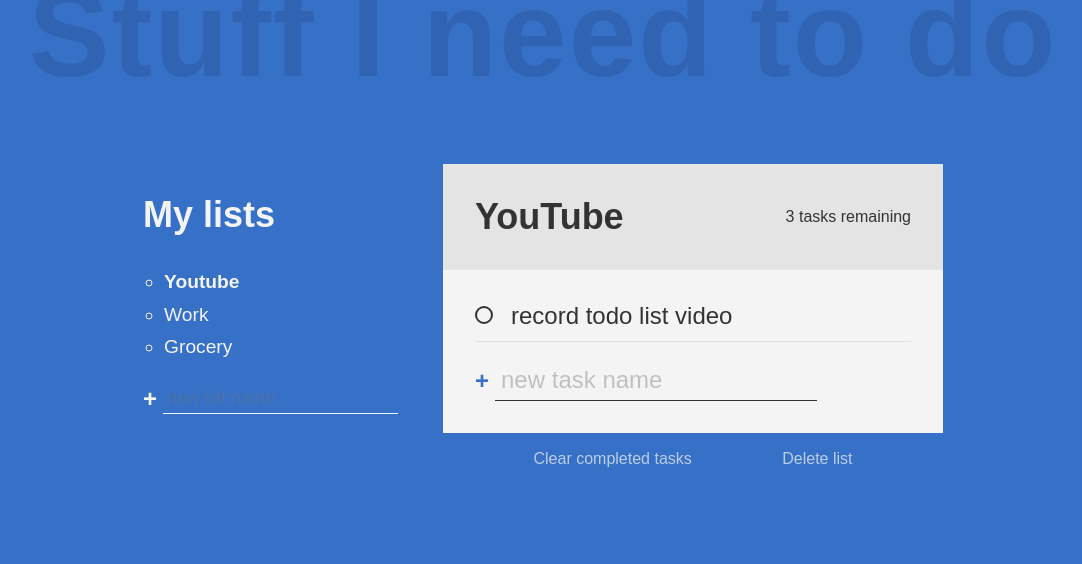
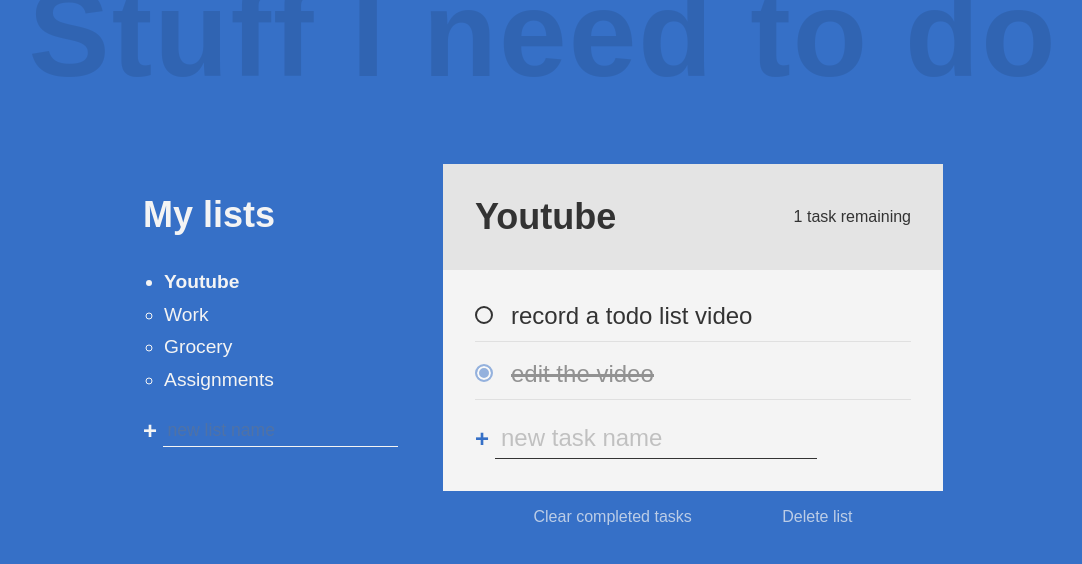
Before and after one commit to rizwanforcode/get-things-done, a React (Create React App) app: page / in a window 1280 px wide. Shown: the top 564 px of the page, without its empty margins (97-1179 px from the left). Built offline with nearby package versions, Linux system fonts and the light colour scheme.

Commit message:
Realized that i should not have used the activeListId if lists already had an id

```diff
--- a/src/AddList.js
+++ b/src/AddList.js
@@ -1,11 +1,43 @@
-const AddList = () => {
+import { useState } from "react";
+
+const AddList = ({ lists, setLists }) => {
+  const [newList, setNewList] = useState("");
+
+  const handleSubmit = (e) => {
+    e.preventDefault();
+
+    const newListObj = {
+      id: lists.length ? lists[lists.length - 1].id + 1 : 0,
+      title: newList,
+      datetime: new Date(),
+      active: true,
+    };
+    console.log([
+      ...lists.map((list) => ({ ...list, active: false })),
+      newListObj,
+    ]);
+    setLists([
+      ...lists.map((list) => ({ ...list, active: false })),
+      newListObj,
+    ]);
+  };
+
   return (
-    <form action="">
+    <form
+      action=""
+      onSubmit={(e) => {
+        handleSubmit(e);
+      }}
+    >
       <input
         type="text"
         className="new list"
         placeholder="new list name"
         aria-label="new list name"
+        value={newList}
+        onChange={(e) => {
+          setNewList(e.target.value);
+        }}
       />
       <button className="btn create" aria-label="create new list">
         +
--- a/src/AllLists.js
+++ b/src/AllLists.js
@@ -1,16 +1,19 @@
 import React from "react";
 import AddList from "./AddList";
+import { ListItem } from "./ListItem";
 
-const AllTasks = () => {
+const AllTasks = ({ lists, setLists, activeListId }) => {
   return (
     <div className="all-tasks">
       <h2 className="task-list-title">My lists</h2>
       <ul className="task-list">
-        <li className="list-name active-list">Youtube</li>
-        <li className="list-name">Work</li>
-        <li className="list-name">Grocery</li>
+        {lists
+          .sort((a, b) => a.datetime - b.datetime)
+          .map((list) => (
+            <ListItem activeListId={activeListId} list={list} key={list.id} />
+          ))}
       </ul>
-      <AddList />
+      <AddList lists={lists} setLists={setLists} />
     </div>
   );
 };
--- a/src/App.js
+++ b/src/App.js
@@ -1,7 +1,7 @@
 import { useState } from "react";
 import AllLists from "./AllLists";
 import Header from "./Header";
-import TodoList from "./TodoList";
+import TodoWrapper from "./TodoWrapper";
 import { addMinutes } from "date-fns";
 
 function App() {
@@ -9,7 +9,7 @@
   const [todos, setTodos] = useState([
     {
       id: 1,
-      task: "record a todo list video",
+      title: "record a todo list video",
       datetime: new Date(),
       completed: false,
       listId: 1,
@@ -17,49 +17,60 @@
 
     {
       id: 2,
-      task: "edit the video",
+      title: "edit the video",
       datetime: new Date(),
-      completed: false,
+      completed: true,
       listId: 1,
     },
 
     {
       id: 3,
-      task: "create the thumbnail",
+      title: "get the paperwork",
       datetime: new Date(),
       completed: false,
-      listId: 3,
+      listId: 2,
     },
   ]);
   const [lists, setLists] = useState([
     {
       id: 1,
-      listName: "Youtube",
+      title: "Youtube",
       datetime: new Date(),
       active: true,
     },
     {
       id: 2,
-      listName: "Work",
+      title: "Work",
       datetime: addMinutes(new Date(), 5),
-      active: true,
+      active: false,
     },
     {
       id: 3,
-      listName: "Grocery",
+      title: "Grocery",
       datetime: addMinutes(new Date(), 10),
-      active: true,
+      active: false,
+    },
+    {
+      id: 4,
+      title: "Assignments",
+      datetime: addMinutes(new Date(), 20),
+      active: false,
     },
   ]);
 
-  const [activeList, setActiveList] = useState(1);
-  const currentTasks = todos.filter((todo) => todo.listId === activeList);
-
+  const [activeListId, setActiveListId] = useState(
+    lists.find((list) => list.active).id
+  );
+  const currentTodos = todos.filter((todo) => todo.listId === activeListId);
   return (
     <>
       <Header title={title} />
-      <AllLists />
-      <TodoList />
+      <AllLists lists={lists} setLists={setLists} activeListId={activeListId} />
+      <TodoWrapper
+        currentTodos={currentTodos}
+        lists={lists}
+        activeListId={activeListId}
+      />
     </>
   );
 }
--- /dev/null
+++ b/src/ListItem.js
@@ -0,0 +1,11 @@
+import React from "react";
+
+export const ListItem = ({ list, activeListId }) => {
+  return (
+    <li
+      className={`list-name ${activeListId === list.id ? "active-list" : ""}`}
+    >
+      {list.title}
+    </li>
+  );
+};
--- a/src/Tasks.js
+++ b/src/Tasks.js
@@ -1,15 +1,22 @@
 import React from "react";
 
-const Tasks = () => {
+const Tasks = ({ currentTodos }) => {
+  // Important: make the input checkbox a controlled input even though it's just a checkbox
   return (
     <div className="tasks">
-      <div className="task">
-        <input type="checkbox" id="task-1" />
-        <label for="task-1">
-          <span className="custom-checkbox"></span>
-          record todo list video
-        </label>
-      </div>
+      {currentTodos.map((todo) => (
+        <div className="task" key={todo.id}>
+          <input
+            type="checkbox"
+            id={`tasks-${todo.id}`}
+            checked={todo.completed}
+          />
+          <label for={`tasks-${todo.id}`}>
+            <span className="custom-checkbox"></span>
+            {todo.title}
+          </label>
+        </div>
+      ))}
     </div>
   );
 };
--- a/src/TodoBody.js
+++ b/src/TodoBody.js
@@ -1,10 +1,10 @@
 import DeleteStuff from "./DeleteStuff";
 import Tasks from "./Tasks";
 import AddTodo from "./AddTodo";
-const TodoBody = () => {
+const TodoBody = ({ currentTodos, activeListId }) => {
   return (
     <div className="todo-body">
-      <Tasks />
+      <Tasks currentTodos={currentTodos} />
       <AddTodo />
       <DeleteStuff />
     </div>
--- a/src/TodoHeader.js
+++ b/src/TodoHeader.js
@@ -1,10 +1,16 @@
 import React from "react";
 
-const TodoHeader = () => {
+const TodoHeader = ({ lists, currentTodos, activeListId }) => {
+  const currentList = lists.find((list) => list.id === activeListId);
+  const noOfRemainingTodos = currentTodos.filter(
+    (todo) => !todo.completed
+  ).length;
   return (
     <div className="todo-header">
-      <h2 className="list-title">YouTube</h2>
-      <p className="task-count">3 tasks remaining</p>
+      <h2 className="list-title">{currentList.title}</h2>
+      <p className="task-count">{`${noOfRemainingTodos} ${
+        noOfRemainingTodos === 1 ? "task" : "tasks"
+      } remaining`}</p>
     </div>
   );
 };
--- a/src/TodoList.js
+++ /dev/null
@@ -1,13 +0,0 @@
-import TodoBody from "./TodoBody";
-import TodoHeader from "./TodoHeader";
-
-const TodoList = () => {
-  return (
-    <div className="todo-list">
-      <TodoHeader />
-      <TodoBody />
-    </div>
-  );
-};
-
-export default TodoList;
--- /dev/null
+++ b/src/TodoWrapper.js
@@ -0,0 +1,17 @@
+import TodoBody from "./TodoBody";
+import TodoHeader from "./TodoHeader";
+
+const TodoWrapper = ({ currentTodos, lists, activeListId }) => {
+  return (
+    <div className="todo-list">
+      <TodoHeader
+        currentTodos={currentTodos}
+        lists={lists}
+        activeListId={activeListId}
+      />
+      <TodoBody currentTodos={currentTodos} activeListId={activeListId} />
+    </div>
+  );
+};
+
+export default TodoWrapper;
--- a/src/index.css
+++ b/src/index.css
@@ -148,6 +148,7 @@
 
 .active-list {
   font-weight: 700;
+  list-style-type: disc;
 }
 
 .todo-list {
```
